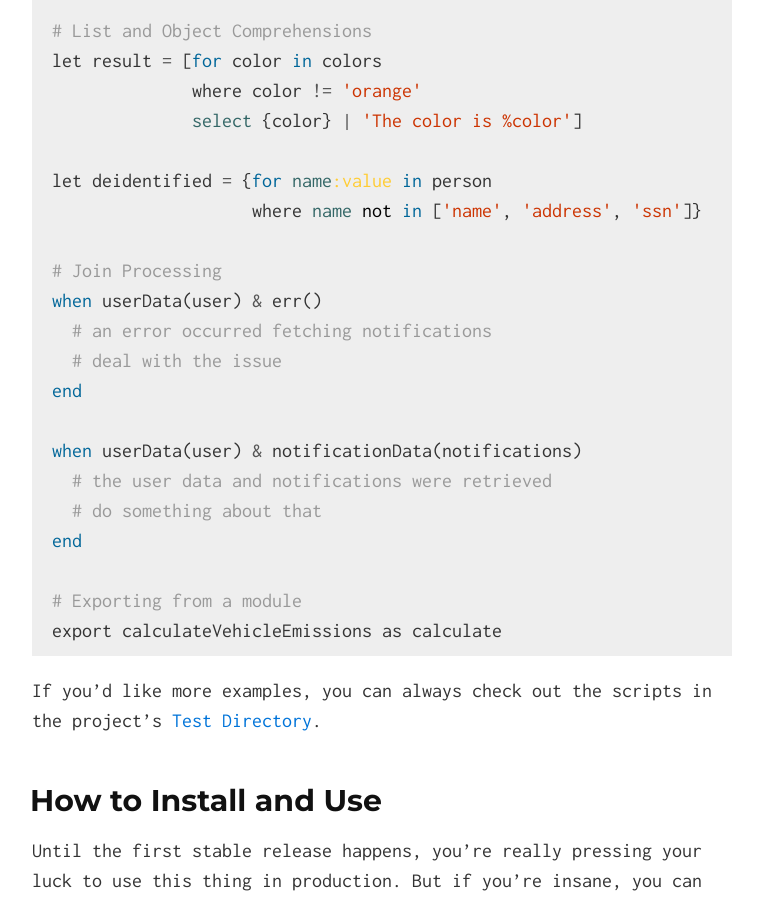
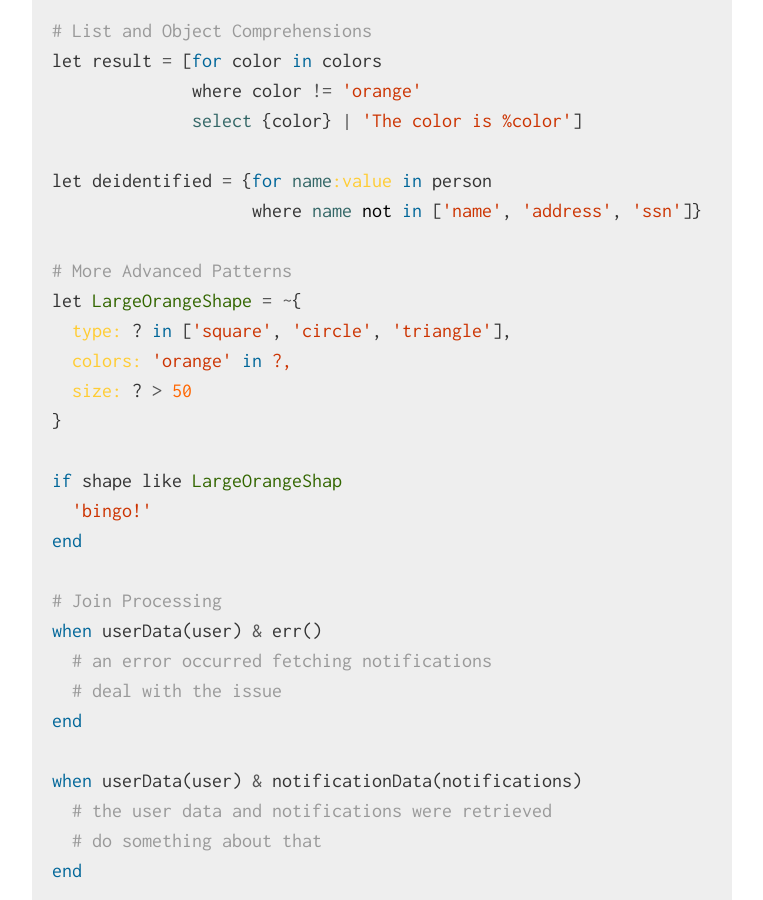
Before and after one commit to kode4food/fate-lang, a Jekyll site: the page built from index.md, in a window 1280 px wide and 900 px high, scrolled down 3124 px. Shown: the whole window, without its empty margins (258-1021 px from the left). Built offline with Jekyll 4.4.1, drawn with Linux system fonts in a browser that asks for light colours; Markdown is read by kramdown in place of the engine named in the settings.

Commit message:
pattern example

```diff
--- a/index.md
+++ b/index.md
@@ -98,6 +98,17 @@ let result = [for color in colors
 let deidentified = {for name:value in person
                     where name not in ['name', 'address', 'ssn']}
 
+# More Advanced Patterns
+let LargeOrangeShape = ~{
+  type: ? in ['square', 'circle', 'triangle'],
+  colors: 'orange' in ?,
+  size: ? > 50
+}
+
+if shape like LargeOrangeShap
+  'bingo!'
+end
+
 # Join Processing
 when userData(user) & err()
   # an error occurred fetching notifications
```
